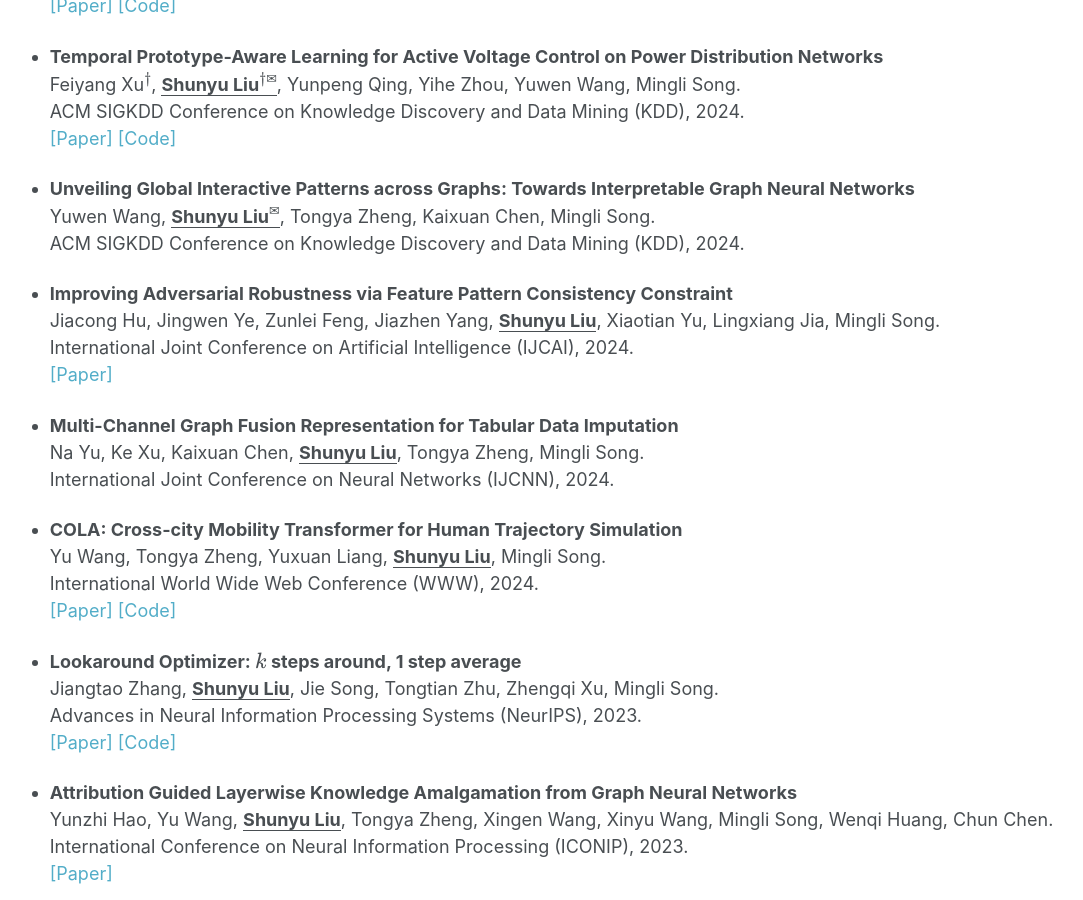
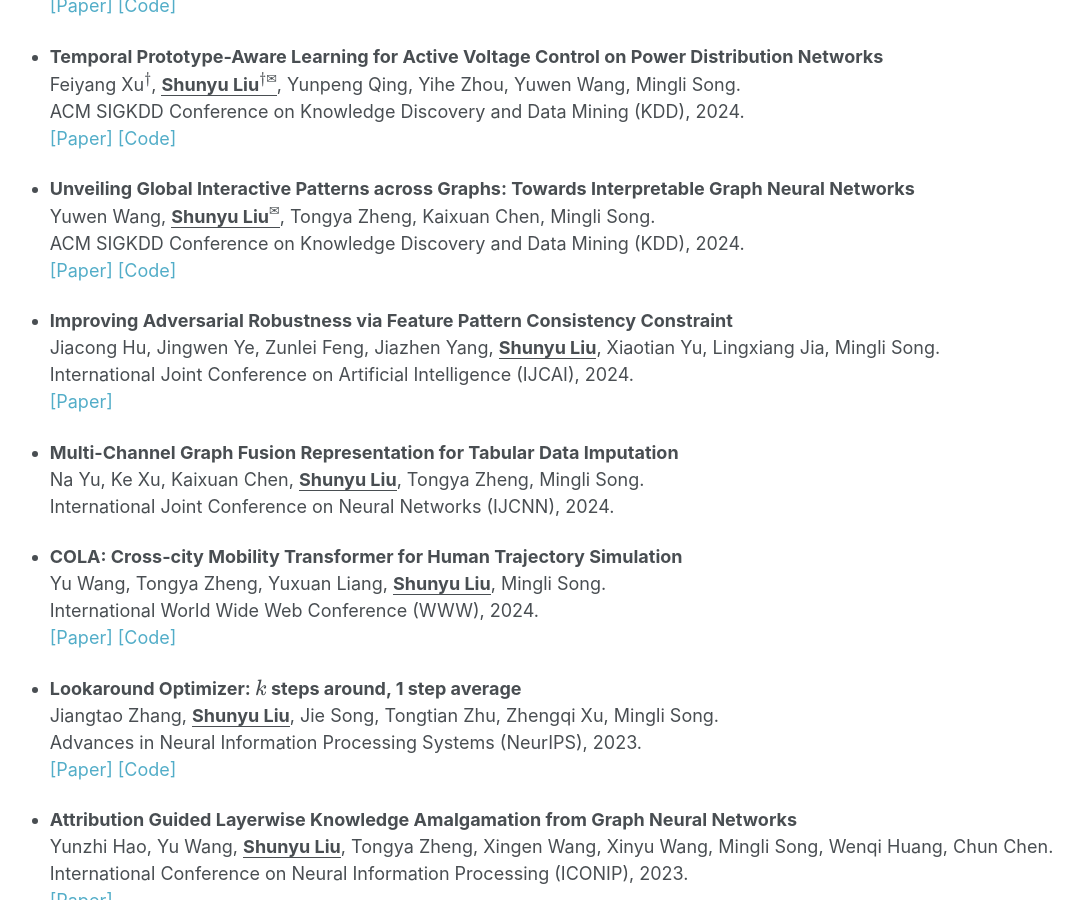
Before and after one commit to liushunyu/liushunyu.github.io, a Jekyll site: the page built from _pages/publications.md, in a window 1280 px wide and 900 px high, scrolled down 1395 px. Shown: the whole window, without its empty margins (61-1144 px from the left). Built offline with Jekyll 4.4.1, drawn with Linux system fonts in a browser that asks for light colours; formulas are drawn with MathJax 3.

Commit message:
Update publications.md

```diff
--- a/_pages/publications.md
+++ b/_pages/publications.md
@@ -68,7 +68,8 @@
 
 - **Unveiling Global Interactive Patterns across Graphs: Towards Interpretable Graph Neural Networks**  \\
   Yuwen Wang, **<u>Shunyu Liu$^✉️$</u>**, Tongya Zheng, Kaixuan Chen, Mingli Song. \\
-  ACM SIGKDD Conference on Knowledge Discovery and Data Mining (KDD), 2024.
+  ACM SIGKDD Conference on Knowledge Discovery and Data Mining (KDD), 2024.\\
+  <a href="https://arxiv.org/abs/2407.01979" target="_blank" style="text-decoration: none">\[Paper\]</a> <a href="https://github.com/Wangyuwen0627/GIP-Framework" target="_blank" style="text-decoration: none">\[Code\]
 
 
 - **Improving Adversarial Robustness via Feature Pattern Consistency Constraint** \\
```
